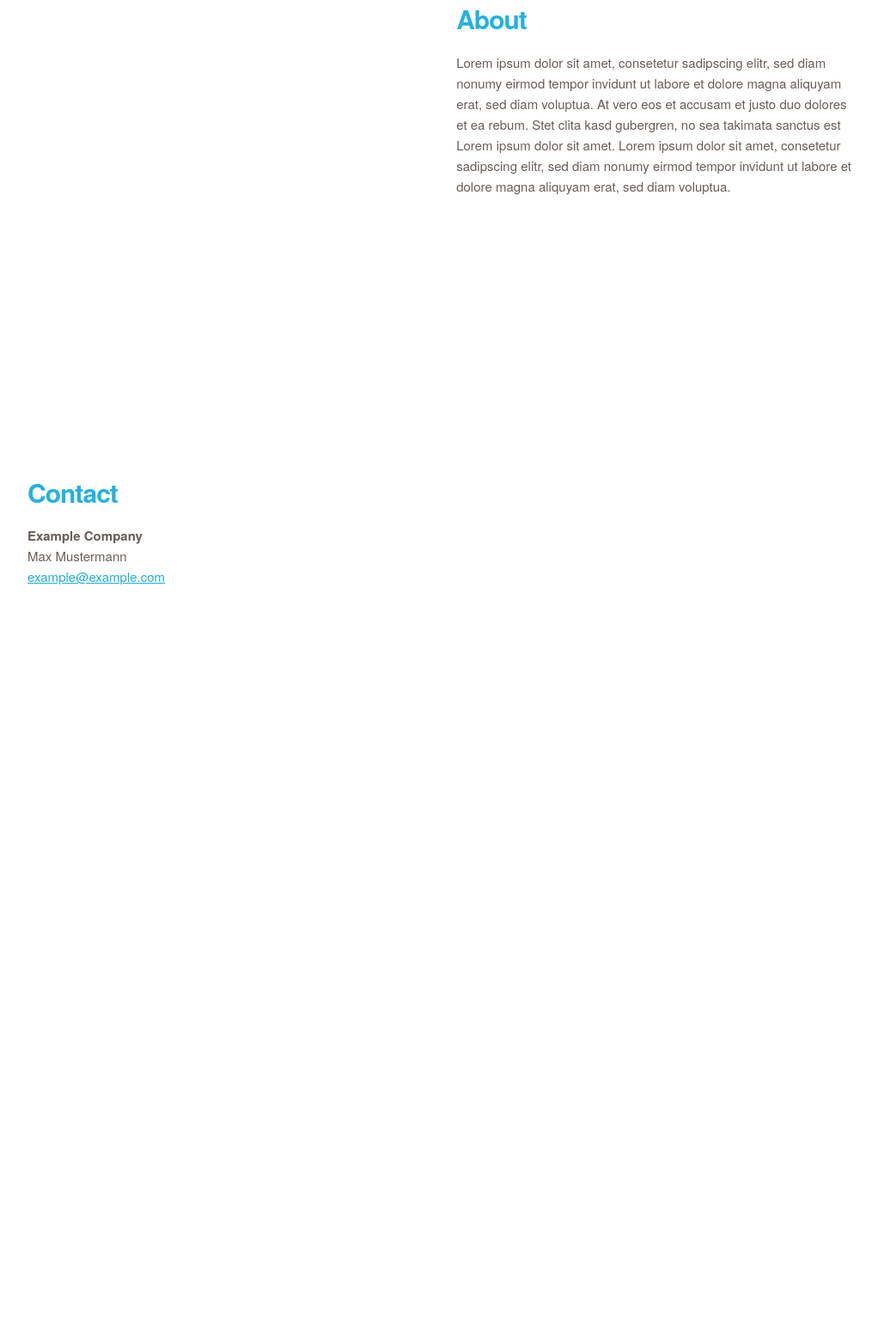
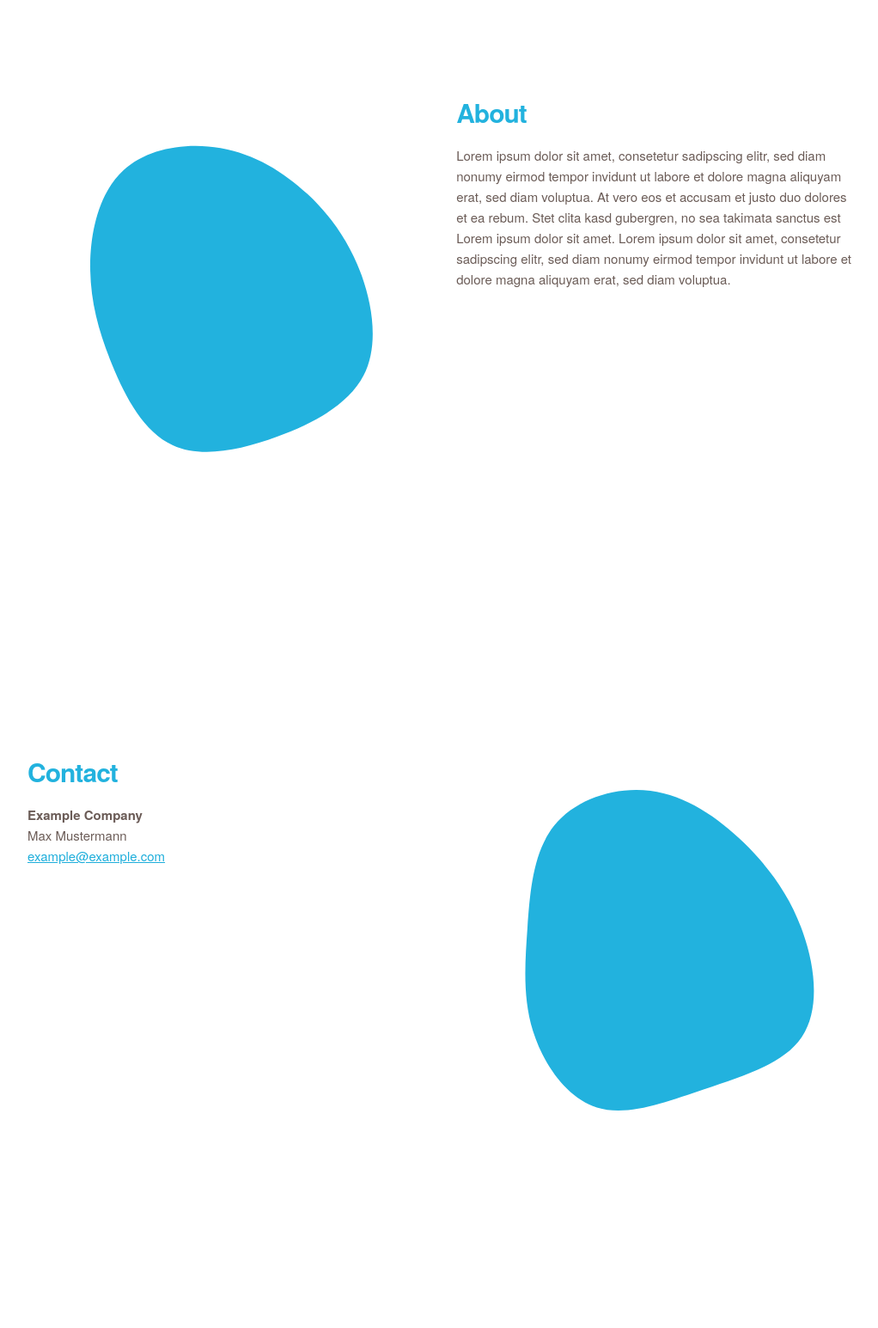
Before and after one commit to sputnixxx/my-first-repo, a plain HTML site: page index.html in a window 1280 px wide. Shown: the part 955-2500 px from the top of the page at 86% size, without its empty margins (128-1150 px from the left). Before the commit the page ends 1963 px from the top, so only its background shows below. Drawn offline with Linux system fonts and the light colour scheme.

Commit message:
Update index.html

```diff
--- a/index.html
+++ b/index.html
@@ -30,13 +30,20 @@
 			  	<p>Lorem ipsum dolor sit amet, consetetur sadipscing elitr, sed diam nonumy eirmod tempor invidunt ut labore et dolore magna aliquyam erat, sed diam voluptua. At vero eos et accusam et justo duo dolores et ea rebum. Stet clita kasd gubergren, no sea takimata sanctus est Lorem ipsum dolor sit amet. Lorem ipsum dolor sit amet, consetetur sadipscing elitr, sed diam nonumy eirmod tempor invidunt ut labore et dolore magna aliquyam erat, sed diam voluptua.</p>
 				<a class="button button-primary" href="#contact">Button</a>
 		  </div>
+		  <div class="one-half column" style="margin-top: 300px">
+		  	<svg viewBox="0 0 200 200" xmlns="http://www.w3.org/2000/svg">
+			  <path fill="#22B2DE" d="M47.4,-57.3C61.5,-44.7,73,-29.8,76.8,-12.9C80.5,4,76.5,22.9,66.6,37.1C56.8,51.3,41.2,60.8,25.5,63.9C9.7,67,-6.1,63.7,-21.1,58.2C-36,52.6,-50,44.8,-59.6,32.4C-69.2,20,-74.5,3,-70.5,-11.2C-66.6,-25.4,-53.4,-36.7,-40.1,-49.4C-26.8,-62.2,-13.4,-76.4,1.6,-78.4C16.6,-80.3,33.3,-69.9,47.4,-57.3Z" transform="translate(100 100)" />
+			</svg>
+		  </div>
 		</div>
 	</div>
 
 	<div id="about" class="container">
 		<div class="row">
 		  <div class="one-half column" style="margin-top: 300px">
-
+		  	<svg viewBox="0 0 200 200" xmlns="http://www.w3.org/2000/svg">
+			  <path fill="#22B2DE" d="M41.5,-50.6C53.5,-39.4,62.8,-26,68.8,-9.6C74.7,6.9,77.3,26.5,69.8,41C62.3,55.6,44.7,65,26.1,71.9C7.5,78.7,-12.1,82.9,-26.6,76.2C-41.1,69.6,-50.5,52.1,-57.3,35.4C-64.1,18.8,-68.4,3,-68.3,-14.6C-68.2,-32.1,-63.7,-51.4,-51.6,-62.6C-39.5,-73.8,-19.8,-76.9,-2.5,-73.9C14.7,-70.9,29.5,-61.8,41.5,-50.6Z" transform="translate(100 100)" />
+			</svg>
 		  </div>
 		  <div class="one-half column" style="margin-top: 300px">
 		    	<h2>About</h2>
@@ -53,6 +60,11 @@
 			  		<a href="mailto:example@example.com">example@example.com</a>
 			  	</p>
 		  </div>
+		  <div class="one-half column" style="margin-top: 300px">
+			<svg viewBox="0 0 200 200" xmlns="http://www.w3.org/2000/svg">
+			  <path fill="#22B2DE" d="M45.4,-55.9C58.6,-43,69,-28.5,75.2,-10.6C81.5,7.2,83.8,28.4,74.6,42.1C65.5,55.7,45.1,61.8,25.3,68.5C5.6,75.1,-13.6,82.5,-28.9,77.7C-44.3,72.9,-55.9,55.9,-61.2,39.1C-66.4,22.2,-65.3,5.4,-64,-12.9C-62.7,-31.3,-61.2,-51.2,-50.5,-64.6C-39.8,-77.9,-19.9,-84.5,-1.9,-82.2C16.1,-79.9,32.2,-68.7,45.4,-55.9Z" transform="translate(100 100)" />
+			</svg>
+		  </div>
 		</div>
 	</div>
 
```
